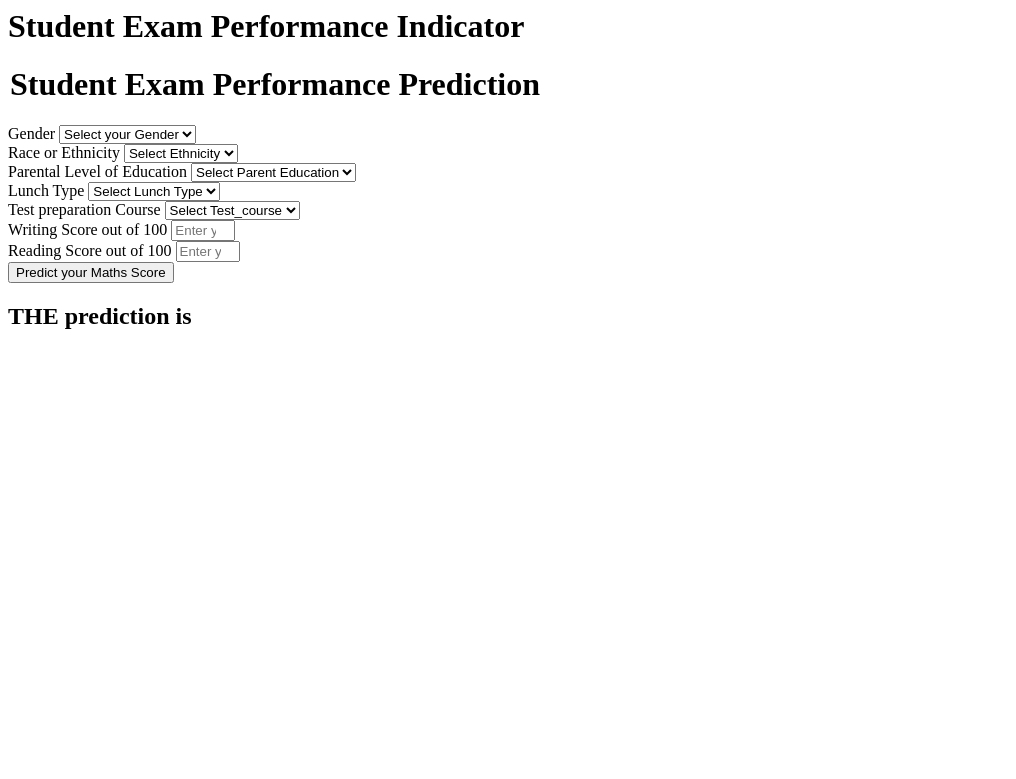
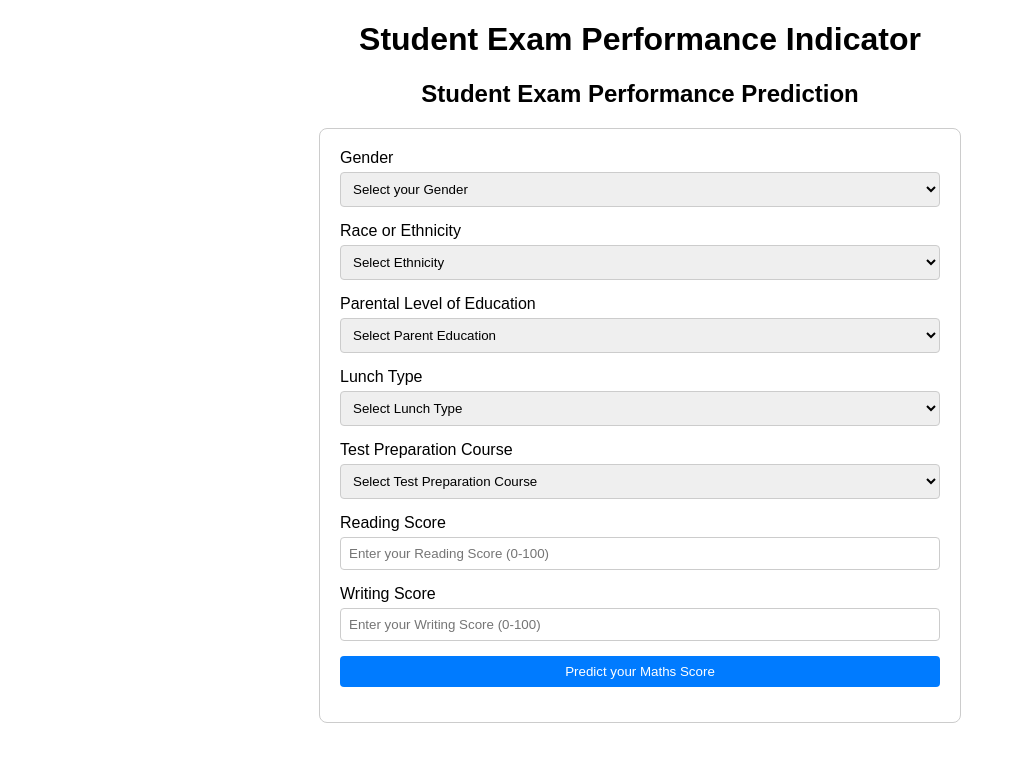
Before and after one commit to kjpou1/ml_project_template, a Flask app: page /predictdata in a window 1280 px wide. Shown: the top 779 px of the page, without its empty margins (0-1016 px from the left). Run offline with Flask 3, Linux system fonts and the light colour scheme.

Commit message:
validate input using pydantic

```diff
--- a/requirements.txt
+++ b/requirements.txt
@@ -10,4 +10,5 @@
 dill
 pytest
 flask
+pydantic
 -e .
--- a/run.py
+++ b/run.py
@@ -4,10 +4,11 @@
 from sklearn.preprocessing import StandardScaler
 
 
-from src.models.prediction_input import PredictionInput
+from src.schemas.prediction_input_schema import PredictionInputSchema
 from src.pipeline.predict_pipeline import PredictPipeline
 
 from src.logger_manager import LoggerManager
+from pydantic import ValidationError
 
 logging = LoggerManager.get_logger(__name__)
 application = Flask(__name__)
@@ -27,24 +28,40 @@
     if request.method == "GET":
         return render_template("home.html")
     else:
-        data = PredictionInput(
-            gender=request.form.get("gender"),
-            race_ethnicity=request.form.get("ethnicity"),
-            parental_level_of_education=request.form.get("parental_level_of_education"),
-            lunch=request.form.get("lunch"),
-            test_preparation_course=request.form.get("test_preparation_course"),
-            reading_score=float(request.form.get("writing_score")),
-            writing_score=float(request.form.get("reading_score")),
-        )
-        pred_df = data.get_data_as_data_frame()
-        logging.info(pred_df)
-        logging.info("Before Prediction")
+        try:
+            # Parse and validate the input data
+            validated_data = PredictionInputSchema(
+                gender=request.form.get("gender"),
+                race_ethnicity=request.form.get("ethnicity"),
+                parental_level_of_education=request.form.get(
+                    "parental_level_of_education"
+                ),
+                lunch=request.form.get("lunch"),
+                test_preparation_course=request.form.get("test_preparation_course"),
+                reading_score=float(request.form.get("reading_score")),
+                writing_score=float(request.form.get("writing_score")),
+            )
 
-        predict_pipeline = PredictPipeline()
-        logging.info("Mid Prediction")
-        results = predict_pipeline.predict(pred_df)
-        logging.info("after Prediction")
-        return render_template("home.html", results=results[0])
+            # Convert to DataFrame
+            pred_df = validated_data.to_dataframe()
+            logging.info(pred_df)
+
+            # Perform prediction
+            predict_pipeline = PredictPipeline()
+            results = predict_pipeline.predict(pred_df)
+            logging.info("Prediction successful.")
+
+            return render_template("home.html", results=results[0])
+
+        except ValidationError as e:
+            logging.error(f"Validation Error: {e}")
+            return render_template("home.html", error=f"Input validation failed: {e}")
+
+        except Exception as e:
+            logging.error(f"Prediction Error: {e}")
+            return render_template(
+                "home.html", error="An error occurred during prediction."
+            )
 
 
 if __name__ == "__main__":
--- a/templates/home.html
+++ b/templates/home.html
@@ -1,111 +1,156 @@
-<html>
+<!DOCTYPE html>
+<html lang="en">
+<head>
+    <meta charset="UTF-8">
+    <meta name="viewport" content="width=device-width, initial-scale=1.0">
+    <title>Student Exam Performance Indicator</title>
+    <style>
+        body {
+            font-family: Arial, sans-serif;
+            margin: 20px;
+        }
+
+        h1, h2 {
+            text-align: center;
+        }
+
+        .container {
+            max-width: 600px;
+            margin: 0 auto;
+            padding: 20px;
+            border: 1px solid #ccc;
+            border-radius: 8px;
+        }
+
+        .form-group {
+            margin-bottom: 15px;
+        }
+
+        .form-group label {
+            display: block;
+            margin-bottom: 5px;
+        }
+
+        .form-group input,
+        .form-group select {
+            width: 100%;
+            padding: 8px;
+            border: 1px solid #ccc;
+            border-radius: 4px;
+            box-sizing: border-box;
+        }
+
+        .form-group input[type="submit"] {
+            background-color: #007bff;
+            color: white;
+            border: none;
+            cursor: pointer;
+        }
+
+        .form-group input[type="submit"]:hover {
+            background-color: #0056b3;
+        }
+
+        .alert {
+            color: red;
+            font-weight: bold;
+            margin-top: 20px;
+        }
+
+        .result {
+            color: green;
+            font-weight: bold;
+            margin-top: 20px;
+        }
+    </style>
+</head>
 <body>
-    <div class="login">
     <h1>Student Exam Performance Indicator</h1>
-
-       <form action="{{ url_for('predict_datapoint')}}" method="post">
-        <h1>
-            <legend>Student Exam Performance Prediction</legend>
-        </h1>
-        <div class="mb-3">
-            <label class="form-label">Gender</label>
-            <select class="form-control" name="gender" placeholder="Enter you Gender" required>
-                <option class="placeholder" selected disabled value="">Select your Gender</option>
-                <option value="male">
-                    Male
-                </option>
-                <option value="female">
-                    Female
-                </option>
+    <h2>Student Exam Performance Prediction</h2>
+    <div class="container">
+        <form action="{{ url_for('predict_datapoint') }}" method="post">
+            <!-- Gender -->
+            <div class="form-group">
+                <label for="gender">Gender</label>
+                <select name="gender" id="gender" required>
+                    <option selected disabled value="">Select your Gender</option>
+                    <option value="male">Male</option>
+                    <option value="female">Female</option>
                 </select>
             </div>
-        <div class="mb-3">
-            <label class="form-label">Race or Ethnicity</label>
-            <select class="form-control" name="ethnicity" placeholder="Enter you ethnicity" required>
-                <option class="placeholder" selected disabled value="">Select Ethnicity</option>
-                <option value="group A">
-                    Group A
-                </option>
-                <option value="group B">
-                    Group B
-                </option>
-                <option value="group C">
-                    Group C
-                </option>
-                <option value="group D">
-                    Group D
-                </option>
-                <option value="group E">
-                    Group E
-                </option>
+
+            <!-- Race or Ethnicity -->
+            <div class="form-group">
+                <label for="ethnicity">Race or Ethnicity</label>
+                <select name="ethnicity" id="ethnicity" required>
+                    <option selected disabled value="">Select Ethnicity</option>
+                    <option value="group A">Group A</option>
+                    <option value="group B">Group B</option>
+                    <option value="group C">Group C</option>
+                    <option value="group D">Group D</option>
+                    <option value="group E">Group E</option>
                 </select>
             </div>
-        <div class="mb-3">
-            <label class="form-label">Parental Level of Education</label>
-            <select class="form-control" name="parental_level_of_education"
-                placeholder="Enter you Parent Education" required>
-                <option class="placeholder" selected disabled value="">Select Parent Education</option>
-                <option value="associate's degree">
-                    associate's degree
-                </option>
-                <option value="bachelor's degree">
-                    bachelor's degree
-                </option>
-                <option value="high school">
-                    high school
-                </option>
-                <option value="master's degree">
-                    master's degree
-                </option>
-                <option value="some college">
-                    some college
-                </option>
-                <option value="some high school">
-                    some high school
-                </option>
+
+            <!-- Parental Education -->
+            <div class="form-group">
+                <label for="parental_level_of_education">Parental Level of Education</label>
+                <select name="parental_level_of_education" id="parental_level_of_education" required>
+                    <option selected disabled value="">Select Parent Education</option>
+                    <option value="associate's degree">Associate's degree</option>
+                    <option value="bachelor's degree">Bachelor's degree</option>
+                    <option value="high school">High school</option>
+                    <option value="master's degree">Master's degree</option>
+                    <option value="some college">Some college</option>
+                    <option value="some high school">Some high school</option>
                 </select>
             </div>
-        <div class="mb-3">
-            <label class="form-label">Lunch Type</label>
-            <select class="form-control" name="lunch" placeholder="Enter you Lunch" required>
-                <option class="placeholder" selected disabled value="">Select Lunch Type</option>
-                <option value="free/reduced">
-                    free/reduced
-                </option>
-                <option value="standard">
-                    standard
-                </option>
+
+            <!-- Lunch -->
+            <div class="form-group">
+                <label for="lunch">Lunch Type</label>
+                <select name="lunch" id="lunch" required>
+                    <option selected disabled value="">Select Lunch Type</option>
+                    <option value="free/reduced">Free/Reduced</option>
+                    <option value="standard">Standard</option>
                 </select>
             </div>
-        <div class="mb-3">
-            <label class="form-label">Test preparation Course</label>
-            <select class="form-control" name="test_preparation_course" placeholder="Enter you Course"
-                required>
-                <option class="placeholder" selected disabled value="">Select Test_course</option>
-                <option value="none">
-                    None
-                </option>
-                <option value="completed">
-                    Completed
-                </option>
+
+            <!-- Test Preparation -->
+            <div class="form-group">
+                <label for="test_preparation_course">Test Preparation Course</label>
+                <select name="test_preparation_course" id="test_preparation_course" required>
+                    <option selected disabled value="">Select Test Preparation Course</option>
+                    <option value="none">None</option>
+                    <option value="completed">Completed</option>
                 </select>
             </div>
-        <div class="mb-3">
-            <label class="form-label">Writing Score out of 100</label>
-            <input class="form-control" type="number" name="reading_score"
-                placeholder="Enter your Reading score" min='0' max='100' />
+
+            <!-- Reading and Writing Scores -->
+            <div class="form-group">
+                <label for="reading_score">Reading Score</label>
+                <input type="number" name="reading_score" id="reading_score" placeholder="Enter your Reading Score (0-100)" min="0" max="100" required>
             </div>
-        <div class="mb-3">
-            <label class="form-label">Reading Score out of 100</label>
-            <input class="form-control" type="number" name="writing_score"
-                placeholder="Enter your Reading Score" min='0' max='100' />
+            <div class="form-group">
+                <label for="writing_score">Writing Score</label>
+                <input type="number" name="writing_score" id="writing_score" placeholder="Enter your Writing Score (0-100)" min="0" max="100" required>
             </div>
-        <div class="mb-3">
-            <input class="btn btn-primary" type="submit" value="Predict your Maths Score" required />
+
+            <!-- Submit Button -->
+            <div class="form-group">
+                <input type="submit" value="Predict your Maths Score">
             </div>
         </form>
-    <h2>
-       THE  prediction is {{results}}
-    </h2>
-   <body>
+
+        <!-- Error Handling -->
+        {% if error %}
+        <div class="alert">{{ error }}</div>
+        {% endif %}
+
+        <!-- Prediction Results -->
+        {% if results %}
+        <div class="result">The Prediction is: {{ results }}</div>
+        {% endif %}
+    </div>
+</body>
 </html>
```
Also changed, not shown: src/models/prediction_input.py (deleted, +0 -34 lines), src/pipeline/predict_pipeline.py (+0 -44 lines), src/schemas/prediction_input_schema.py (added, +38 -0 lines). Lines whose indentation alone changed are shown as unchanged.
